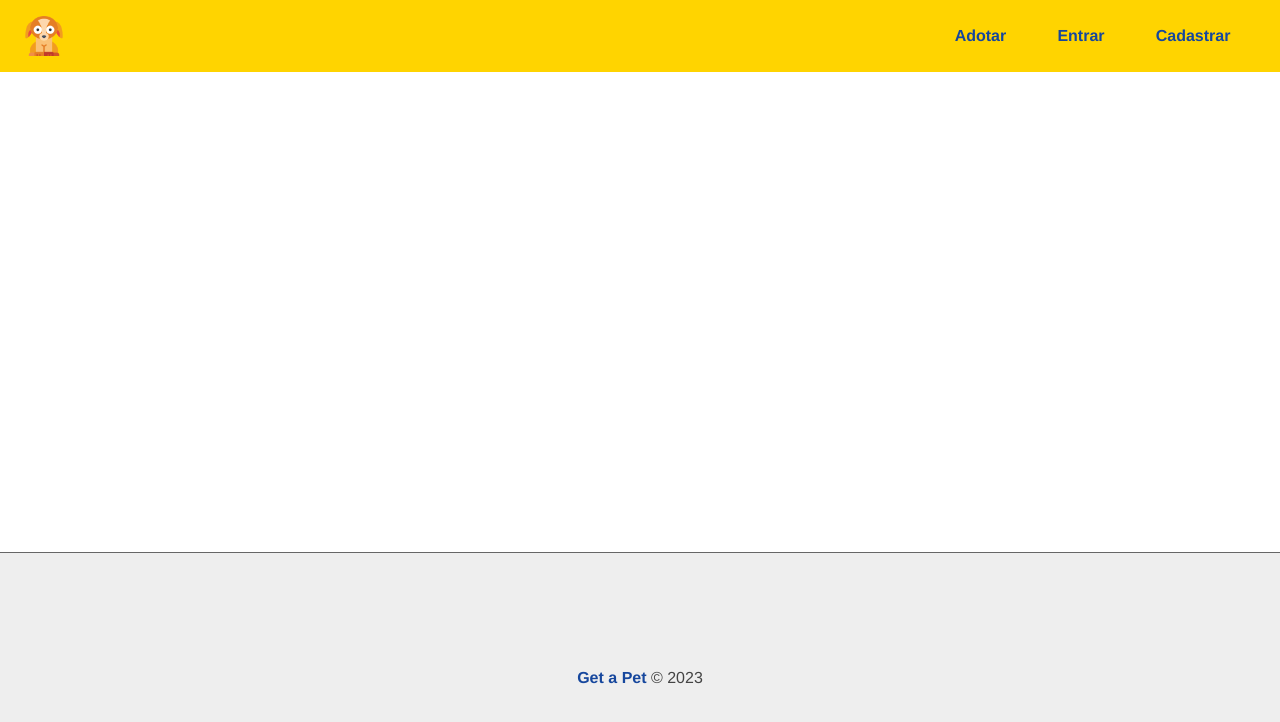
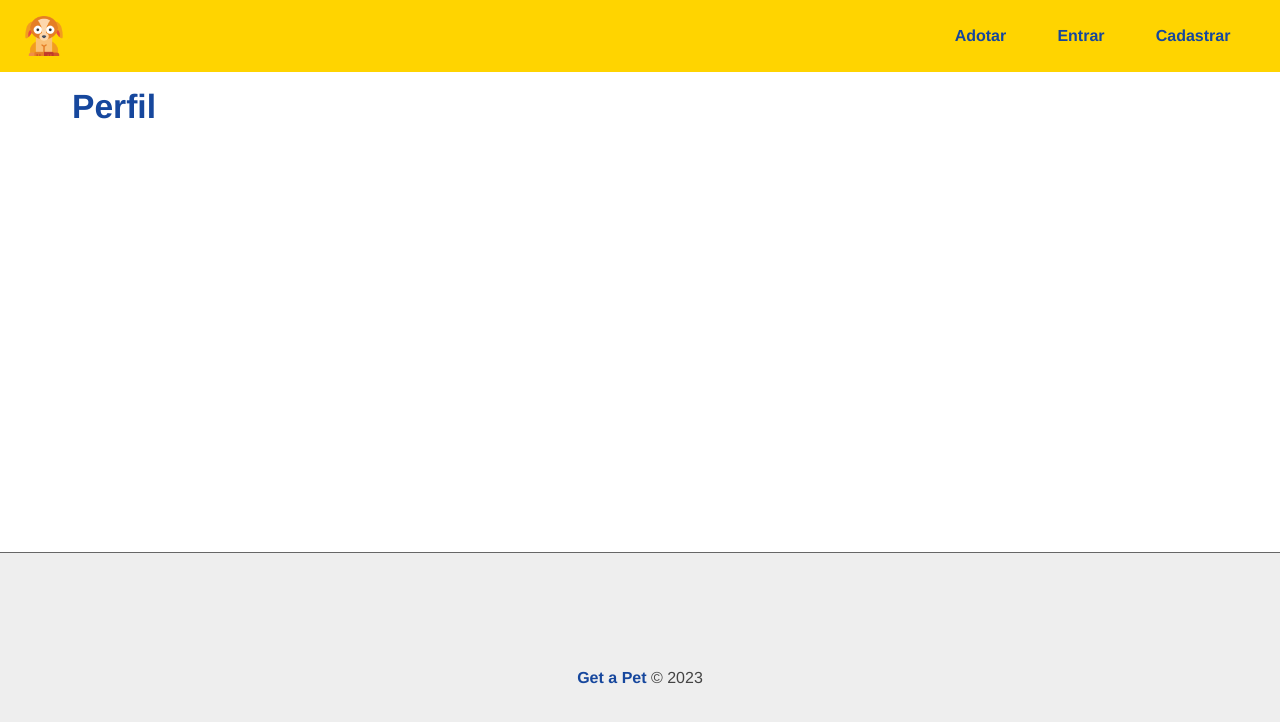
Before and after one commit to RuanSerraAzul/Projeto-Get-a-Pet, a React (Create React App) app in the folder frontend/: page /user/profile in a window 1280 px wide. Shown: the top 722 px of the page. Built offline with nearby package versions, Linux system fonts and the light colour scheme.

Commit message:
Criado pagina de perfil

```diff
--- a/frontend/src/App.js
+++ b/frontend/src/App.js
@@ -13,6 +13,7 @@ import "./index.css";
 import Login from "./components/pages/auth/Login";
 import Register from "./components/pages/auth/Register";
 import Home from "./components/pages/Home";
+import Profile from "./components/pages/User/Profile";
 
 /* Context*/
 import { UserProvider } from "./context/UserContext";
@@ -27,6 +28,10 @@ function App() {
                     <Routes>
                         <Route path="/login" element={<Login />}></Route>
                         <Route path="/register" element={<Register />}></Route>
+                        <Route
+                            path="/user/profile"
+                            element={<Profile />}
+                        ></Route>
                         <Route path="/" element={<Home />}></Route>
                     </Routes>
                 </Container>
--- a/frontend/src/components/layout/Navbar.js
+++ b/frontend/src/components/layout/Navbar.js
@@ -21,6 +21,9 @@ function Navbar() {
                 </li>
                 {authenticated ? (
                     <>
+                        <li>
+                            <Link to="/user/profile">Perfil</Link>
+                        </li>
                         <li onClick={logout}>Sair</li>
                     </>
                 ) : (
--- /dev/null
+++ b/frontend/src/components/pages/User/Profile.js
@@ -0,0 +1,9 @@
+function Profile() {
+    return (
+        <section>
+            <h1>Perfil</h1>
+        </section>
+    );
+}
+
+export default Profile;
```
Also changed, not shown: frontend/src/components/pages/User/Profile.module.css (added).
